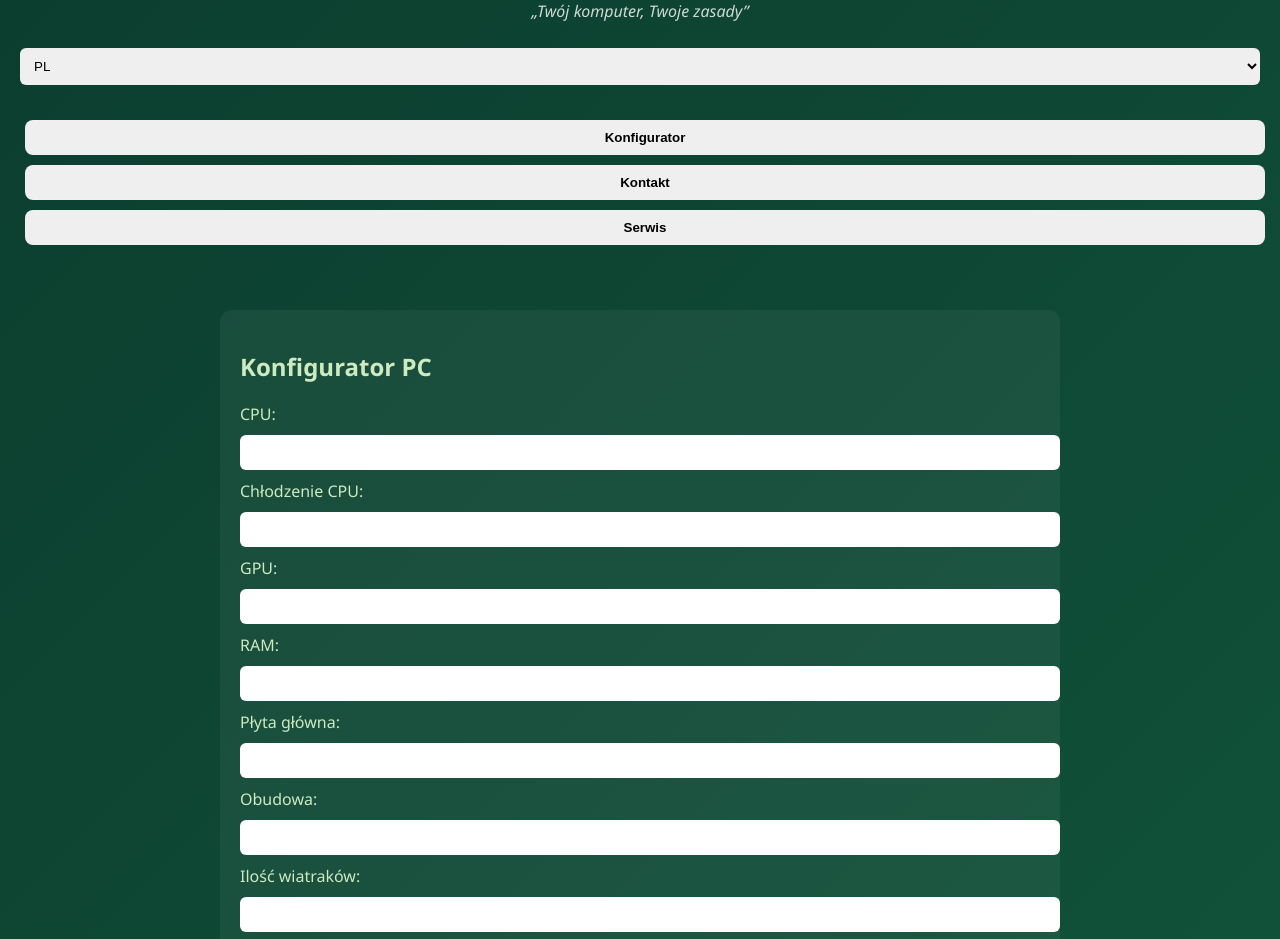
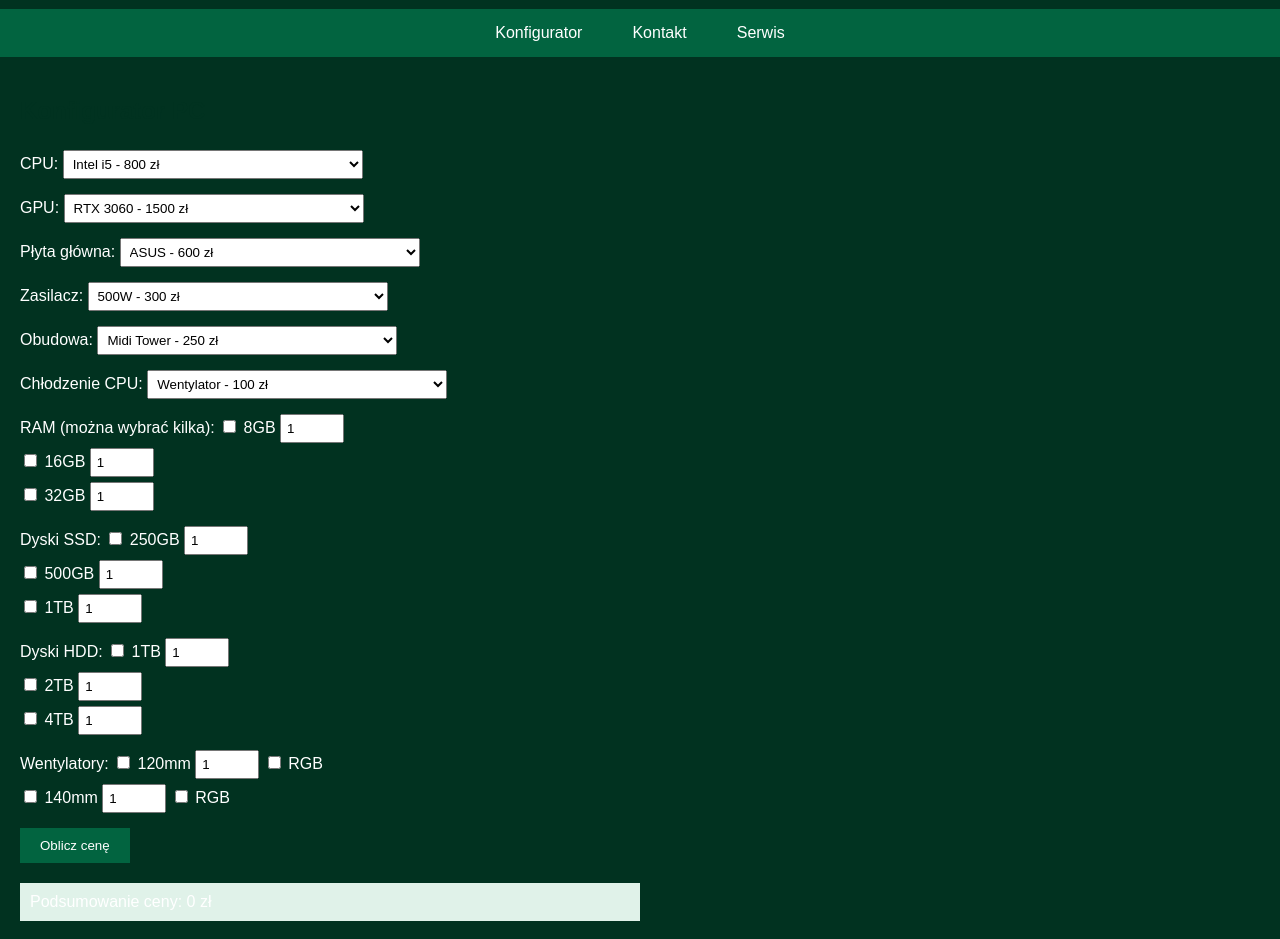
Before and after one commit to speede23/PC-Konfig, a plain HTML site: page index.html in a window 1280 px wide. Shown: the part 91-1030 px from the top of the page. Drawn offline with nearby package versions, Linux system fonts and the light colour scheme.

Commit message:
Add files via upload

```diff
--- a/index.html
+++ b/index.html
@@ -2,175 +2,247 @@
 <html lang="pl">
 <head>
 <meta charset="UTF-8">
-<meta name="viewport" content="width=device-width, initial-scale=1.0">
 <title>PC Konfig</title>
 <style>
-/* --- Ogólne --- */
-body { font-family: 'Segoe UI', Tahoma, Geneva, Verdana, sans-serif; margin:0; padding:0; transition:0.5s;}
-header { text-align:center; padding:20px; color:#fff;}
-h1 { margin:0; font-size:2.5em;}
-.quote { font-style:italic; font-size:1em; opacity:0.8;}
-nav { text-align:center; margin:20px 0; }
-nav button { padding:10px 20px; margin:5px; border:none; border-radius:8px; cursor:pointer; font-weight:bold; transition:0.3s; }
-nav button:hover { opacity:0.8; }
-main { padding:20px; }
+body {margin:0; font-family: Arial, sans-serif; background-color:#f0f0f0;}
+header {background-color:#013220; color:#fff; padding:20px; text-align:center;}
+header h1 {margin:0;} header p {font-style:italic; margin:5px 0 0 0;}
+nav {display:flex; justify-content:center; background-color:#026440;}
+nav a {color:#fff; padding:15px 25px; text-decoration:none;}
+nav a:hover {background-color:#028f5f;}
+section {padding:20px; display:none;}
+section.active {display:block;}
+h2 {color:#013220;}
+label {display:block; margin-top:10px;}
+select, input[type="number"], input[type="text"], input[type="email"], textarea {width:300px; padding:5px; margin-top:5px;}
+button {margin-top:15px; padding:10px 20px; background-color:#026440; color:#fff; border:none; cursor:pointer;}
+button:hover {background-color:#028f5f;}
+.summary {margin-top:20px; padding:10px; background-color:#e0f2e9; max-width:600px;}
+</style>
+</head>
+<body>
 
-/* --- Zakładki --- */
-.tab { display:none; max-width:800px; margin:auto; padding:20px; border-radius:12px; background-color:rgba(255,255,255,0.05);}
-input, select, textarea, button { width:100%; margin:10px 0; padding:10px; border-radius:6px; border:none;}
-button.submit-btn { background-color:#333; color:#fff; font-weight:bold; transition:0.3s; }
-button.submit-btn:hover { background-color:#555; }
-
-.price-list { background-color:rgba(255,255,255,0.05); padding:15px; border-radius:10px; margin-top:20px; }
-.price-list ul { list-style:none; padding:0; }
-.price-list li { padding:5px 0; }
-
-/* --- Gradienty podstron --- */
-body.config { background: linear-gradient(135deg, #0b3d2e, #145c40); color:#cdeac0;}
-body.contact { background: linear-gradient(135deg, #0b1d3d, #1a2f5c); color:#a0c4ff;}
-body.service { background: linear-gradient(135deg, #2e0b3d, #5c1a5c); color:#d1b3ff; }
-
-/* --- Responsywność --- */
-@media(max-width:600px){ h1{font-size:2em;} nav button{width:100%; margin:5px 0;} }
-</style>
-<script src="https://cdn.jsdelivr.net/npm/emailjs-com@3/dist/email.min.js"></script>
-</head>
-<body class="config">
 <header>
-<h1 id="title">PC Konfig</h1>
-<p class="quote" id="quote">„Twój komputer, Twoje zasady”</p>
-<select id="language-select">
-<option value="pl" selected>PL</option>
-<option value="en">EN</option>
-</select>
-<nav>
-<button onclick="showTab('config')">Konfigurator</button>
-<button onclick="showTab('contact')">Kontakt</button>
-<button onclick="showTab('service')">Serwis</button>
-</nav>
+<h1>PC Konfig</h1>
+<p>Twój komputer, Twój wybór!</p>
 </header>
 
-<main>
-<div id="config" class="tab">
-<form id="pc-config-form">
-<h2 id="config-title">Konfigurator PC</h2>
-<label data-pl="CPU:" data-en="CPU:">CPU:<input type="text" name="cpu"></label>
-<label data-pl="Chłodzenie CPU:" data-en="CPU Cooling:">Chłodzenie CPU:<input type="text" name="cooling"></label>
-<label data-pl="GPU:" data-en="GPU:">GPU:<input type="text" name="gpu"></label>
-<label data-pl="RAM:" data-en="RAM:">RAM:<input type="text" name="ram"></label>
-<label data-pl="Płyta główna:" data-en="Motherboard:">Płyta główna:<input type="text" name="motherboard"></label>
-<label data-pl="Obudowa:" data-en="Case:">Obudowa:<input type="text" name="case"></label>
-<label data-pl="Ilość wiatraków:" data-en="Number of Fans:">Ilość wiatraków:<input type="number" name="fans" min="0"></label>
-<label data-pl="Wiatraki RGB:" data-en="Fans RGB:">Wiatraki RGB:<select name="fans-rgb"><option>Tak</option><option>Nie</option></select></label>
-<label data-pl="Zasilacz:" data-en="Power Supply:">Zasilacz:<input type="text" name="psu"></label>
-<label data-pl="Ilość dysków HDD:" data-en="Number of HDD:">Ilość dysków HDD:<input type="number" name="hdd" min="0"></label>
-<label data-pl="Ilość dysków SSD:" data-en="Number of SSD:">Ilość dysków SSD:<input type="number" name="ssd" min="0"></label>
+<nav>
+    <a href="#" onclick="showSection('konfigurator')">Konfigurator</a>
+    <a href="#" onclick="showSection('kontakt')">Kontakt</a>
+    <a href="#" onclick="showSection('serwis')">Serwis</a>
+</nav>
 
-<h3 data-pl="Dane klienta" data-en="Client Info">Dane klienta</h3>
-<label data-pl="Imię i nazwisko:" data-en="Full Name:">Imię i nazwisko:<input type="text" name="name" required></label>
-<label data-pl="Numer telefonu:" data-en="Phone Number:">Numer telefonu:<input type="text" name="phone" required></label>
-<label data-pl="Email:" data-en="Email:">Email:<input type="email" name="email" required></label>
-<label data-pl="Adres paczkomatu:" data-en="Parcel Address:">Adres paczkomatu:<input type="text" name="parcel"></label>
-<label data-pl="Dodatkowe informacje:" data-en="Additional Info:">Dodatkowe informacje:<textarea name="notes"></textarea></label>
+<section id="konfigurator" class="active" style="background-color:#013220; color:#fff;">
+<h2>Konfigurator PC</h2>
 
-<button type="submit" class="submit-btn" data-pl="Wyślij konfigurację" data-en="Send Configuration">Wyślij konfigurację</button>
+<!-- CPU -->
+<label>CPU:
+<select id="cpu">
+<option value="Intel i5" data-price="800">Intel i5 - 800 zł</option>
+<option value="Intel i7" data-price="1200">Intel i7 - 1200 zł</option>
+<option value="AMD Ryzen 5" data-price="900">AMD Ryzen 5 - 900 zł</option>
+<option value="AMD Ryzen 7" data-price="1300">AMD Ryzen 7 - 1300 zł</option>
+</select>
+</label>
+
+<!-- GPU -->
+<label>GPU:
+<select id="gpu">
+<option value="RTX 3060" data-price="1500">RTX 3060 - 1500 zł</option>
+<option value="RTX 4070" data-price="3000">RTX 4070 - 3000 zł</option>
+<option value="RX 6700" data-price="1400">RX 6700 - 1400 zł</option>
+<option value="RX 6800" data-price="2800">RX 6800 - 2800 zł</option>
+</select>
+</label>
+
+<!-- Płyta główna -->
+<label>Płyta główna:
+<select id="mb">
+<option value="ASUS" data-price="600">ASUS - 600 zł</option>
+<option value="MSI" data-price="550">MSI - 550 zł</option>
+<option value="Gigabyte" data-price="580">Gigabyte - 580 zł</option>
+</select>
+</label>
+
+<!-- Zasilacz -->
+<label>Zasilacz:
+<select id="psu">
+<option value="500W" data-price="300">500W - 300 zł</option>
+<option value="650W" data-price="400">650W - 400 zł</option>
+<option value="750W" data-price="500">750W - 500 zł</option>
+</select>
+</label>
+
+<!-- Obudowa -->
+<label>Obudowa:
+<select id="case">
+<option value="Midi Tower" data-price="250">Midi Tower - 250 zł</option>
+<option value="Full Tower" data-price="400">Full Tower - 400 zł</option>
+<option value="Mini Tower" data-price="200">Mini Tower - 200 zł</option>
+</select>
+</label>
+
+<!-- Chłodzenie CPU -->
+<label>Chłodzenie CPU:
+<select id="cooling">
+<option value="Wentylator" data-price="100">Wentylator - 100 zł</option>
+<option value="AiO 240mm" data-price="300">AiO 240mm - 300 zł</option>
+<option value="AiO 360mm" data-price="500">AiO 360mm - 500 zł</option>
+</select>
+</label>
+
+<!-- RAM -->
+<label>RAM (można wybrać kilka):
+<input type="checkbox" class="ram" data-price="200" value="8GB"> 8GB
+<input type="number" class="ram-qty" min="1" value="1" style="width:50px;"><br>
+<input type="checkbox" class="ram" data-price="350" value="16GB"> 16GB
+<input type="number" class="ram-qty" min="1" value="1" style="width:50px;"><br>
+<input type="checkbox" class="ram" data-price="600" value="32GB"> 32GB
+<input type="number" class="ram-qty" min="1" value="1" style="width:50px;">
+</label>
+
+<!-- Dyski SSD -->
+<label>Dyski SSD:
+<input type="checkbox" class="ssd" data-price="300" value="250GB"> 250GB
+<input type="number" class="ssd-qty" min="1" value="1" style="width:50px;"><br>
+<input type="checkbox" class="ssd" data-price="500" value="500GB"> 500GB
+<input type="number" class="ssd-qty" min="1" value="1" style="width:50px;"><br>
+<input type="checkbox" class="ssd" data-price="900" value="1TB"> 1TB
+<input type="number" class="ssd-qty" min="1" value="1" style="width:50px;">
+</label>
+
+<!-- Dyski HDD -->
+<label>Dyski HDD:
+<input type="checkbox" class="hdd" data-price="200" value="1TB"> 1TB
+<input type="number" class="hdd-qty" min="1" value="1" style="width:50px;"><br>
+<input type="checkbox" class="hdd" data-price="350" value="2TB"> 2TB
+<input type="number" class="hdd-qty" min="1" value="1" style="width:50px;"><br>
+<input type="checkbox" class="hdd" data-price="600" value="4TB"> 4TB
+<input type="number" class="hdd-qty" min="1" value="1" style="width:50px;">
+</label>
+
+<!-- Wentylatory -->
+<label>Wentylatory:
+<input type="checkbox" class="fan" data-price="50" value="120mm"> 120mm
+<input type="number" class="fan-qty" min="1" value="1" style="width:50px;">
+<input type="checkbox" class="fan-rgb" value="rgb"> RGB<br>
+<input type="checkbox" class="fan" data-price="70" value="140mm"> 140mm
+<input type="number" class="fan-qty" min="1" value="1" style="width:50px;">
+<input type="checkbox" class="fan-rgb" value="rgb"> RGB
+</label>
+
+<button onclick="calculatePrice()">Oblicz cenę</button>
+<div class="summary" id="summary">Podsumowanie ceny: 0 zł</div>
+</section>
+
+<section id="kontakt">
+<h2>Kontakt</h2>
+<form id="contact-form">
+<label>Imię i nazwisko:<input type="text" name="name" required></label>
+<label>Numer telefonu:<input type="text" name="phone" required></label>
+<label>Adres email:<input type="email" name="email" required></label>
+<label>Co chcesz zamówić:<textarea name="message" required></textarea></label>
+<button type="submit">Wyślij</button>
 </form>
+</section>
 
-<div class="price-list">
-<h3 data-pl="Cennik" data-en="Price List">Cennik</h3>
-<ul>
-<li data-pl="CPU: 500 zł" data-en="CPU: 500 PLN">CPU: 500 zł</li>
-<li data-pl="Chłodzenie CPU: 150 zł" data-en="CPU Cooling: 150 PLN">Chłodzenie CPU: 150 zł</li>
-<li data-pl="GPU: 1200 zł" data-en="GPU: 1200 PLN">GPU: 1200 zł</li>
-<li data-pl="RAM: 300 zł" data-en="RAM: 300 PLN">RAM: 300 zł</li>
-<li data-pl="Płyta główna: 400 zł" data-en="Motherboard: 400 PLN">Płyta główna: 400 zł</li>
-<li data-pl="Obudowa: 200 zł" data-en="Case: 200 PLN">Obudowa: 200 zł</li>
-<li data-pl="Zasilacz: 250 zł" data-en="Power Supply: 250 PLN">Zasilacz: 250 zł</li>
-<li data-pl="Wiatraki: 50 zł/szt." data-en="Fans: 50 PLN/pcs">Wiatraki: 50 zł/szt.</li>
-<li data-pl="Dyski HDD: 100 zł/szt." data-en="HDD: 100 PLN/pcs">Dyski HDD: 100 zł/szt.</li>
-<li data-pl="Dyski SSD: 200 zł/szt." data-en="SSD: 200 PLN/pcs">Dyski SSD: 200 zł/szt.</li>
-</ul>
-</div>
-<div id="total-price">Łączna cena: 0 zł</div>
-</div>
+<section id="serwis" style="background-color:#001f3f; color:#fff;">
+<h2>Serwis</h2>
+<form id="service-form">
+<label>Imię i nazwisko:<input type="text" name="name" required></label>
+<label>Numer telefonu:<input type="text" name="phone" required></label>
+<label>Adres email:<input type="email" name="email" required></label>
+<label>Opis problemu:<textarea name="problem" required></textarea></label>
+<button type="submit">Wyślij</button>
+</form>
+<p>Dostawa komputera i jego odbiór jest osobisty.</p>
+</section>
 
-<div id="contact" class="tab">
-<form id="contact-form">
-<label data-pl="Imię i nazwisko:" data-en="Full Name:">Imię i nazwisko:<input type="text" name="name"></label>
-<label data-pl="Numer telefonu:" data-en="Phone Number:">Numer telefonu:<input type="text" name="phone"></label>
-<label data-pl="Email:" data-en="Email:">Email:<input type="email" name="email"></label>
-<label data-pl="Wiadomość:" data-en="Message:">Wiadomość:<textarea name="message"></textarea></label>
-<button type="submit" class="submit-btn" data-pl="Wyślij" data-en="Send">Wyślij</button>
-</form>
-</div>
+<script src="https://cdn.jsdelivr.net/npm/emailjs-com@3/dist/email.min.js"></script>
+<script>
+// Zainicjalizuj EmailJS
+emailjs.init("cYT-_FzYFV23XSUV-");
 
-<div id="service" class="tab">
-<form id="service-form">
-<label data-pl="Imię i nazwisko:" data-en="Full Name:">Imię i nazwisko:<input type="text" name="name" required></label>
-<label data-pl="Numer telefonu:" data-en="Phone Number:">Numer telefonu:<input type="text" name="phone" required></label>
-<label data-pl="Email:" data-en="Email:">Email:<input type="email" name="email" required></label>
-<label data-pl="Opis problemu:" data-en="Problem Description:">Opis problemu:<textarea name="problem" required></textarea></label>
-<button type="submit" class="submit-btn" data-pl="Wyślij zgłoszenie" data-en="Send Request">Wyślij zgłoszenie</button>
-</form>
-</div>
-</main>
+function showSection(id){
+    document.querySelectorAll("section").forEach(s=>s.classList.remove("active"));
+    document.getElementById(id).classList.add("active");
+}
 
-<script>
-// --- Zakładki ---
-function showTab(id){
-document.querySelectorAll('.tab').forEach(t=>t.style.display='none');
-document.getElementById(id).style.display='block';
-document.body.className = id==='config'?'config':id==='contact'?'contact':'service';
+// Obliczanie ceny
+function calculatePrice(){
+    let total = 0;
+    let summary = "Wybrane podzespoły:\n";
+
+    const addSelection = (el, name)=> {
+        const price = parseInt(el.selectedOptions ? el.selectedOptions[0].dataset.price : el.dataset.price);
+        total += price;
+        summary += name + ": " + (el.selectedOptions ? el.selectedOptions[0].value : el.value) + " - " + price + " zł\n";
+    };
+
+    addSelection(document.getElementById('cpu'), "CPU");
+    addSelection(document.getElementById('gpu'), "GPU");
+    addSelection(document.getElementById('mb'), "Płyta główna");
+    addSelection(document.getElementById('psu'), "Zasilacz");
+    addSelection(document.getElementById('case'), "Obudowa");
+    addSelection(document.getElementById('cooling'), "Chłodzenie CPU");
+
+    // RAM
+    document.querySelectorAll('.ram').forEach((el,i)=>{
+        if(el.checked){
+            let qty = parseInt(document.querySelectorAll('.ram-qty')[i].value);
+            let price = parseInt(el.dataset.price)*qty;
+            total += price;
+            summary += "RAM: "+el.value+" x"+qty+" - "+price+" zł\n";
+        }
+    });
+    // SSD
+    document.querySelectorAll('.ssd').forEach((el,i)=>{
+        if(el.checked){
+            let qty = parseInt(document.querySelectorAll('.ssd-qty')[i].value);
+            let price = parseInt(el.dataset.price)*qty;
+            total += price;
+            summary += "SSD: "+el.value+" x"+qty+" - "+price+" zł\n";
+        }
+    });
+    // HDD
+    document.querySelectorAll('.hdd').forEach((el,i)=>{
+        if(el.checked){
+            let qty = parseInt(document.querySelectorAll('.hdd-qty')[i].value);
+            let price = parseInt(el.dataset.price)*qty;
+            total += price;
+            summary += "HDD: "+el.value+" x"+qty+" - "+price+" zł\n";
+        }
+    });
+    // Wentylatory
+    document.querySelectorAll('.fan').forEach((el,i)=>{
+        if(el.checked){
+            let qty = parseInt(document.querySelectorAll('.fan-qty')[i].value);
+            let price = parseInt(el.dataset.price)*qty;
+            let rgb = document.querySelectorAll('.fan-rgb')[i].checked ? " RGB" : "";
+            total += price;
+            summary += "Wentylator: "+el.value+" x"+qty+rgb+" - "+price+" zł\n";
+        }
+    });
+
+    summary += "Łącznie: "+total+" zł";
+    document.getElementById('summary').innerText = summary;
 }
-showTab('config');
 
-// --- Liczenie ceny ---
-const prices = {cpu:500,cooling:150,gpu:1200,ram:300,motherboard:400,case:200,fans:50,psu:250,hdd:100,ssd:200};
-const form = document.getElementById('pc-config-form');
-form?.addEventListener('input', ()=>{
-let total=0;
-total+=prices.cpu*(form.cpu.value?1:0);
-total+=prices.cooling*(form.cooling.value?1:0);
-total+=prices.gpu*(form.gpu.value?1:0);
-total+=prices.ram*(form.ram.value?1:0);
-total+=prices.motherboard*(form.motherboard.value?1:0);
-total+=prices.case*(form.case.value?1:0);
-total+=prices.psu*(form.psu.value?1:0);
-total+=prices.fans*parseInt(form.fans.value||0);
-total+=prices.hdd*parseInt(form.hdd.value||0);
-total+=prices.ssd*parseInt(form.ssd.value||0);
-document.getElementById('total-price').textContent=(document.getElementById('language-select').value==='pl'?"Łączna cena: ":"Total price: ")+total+" zł";
+// Formularz kontaktowy
+document.getElementById('contact-form').addEventListener('submit', function(e){
+    e.preventDefault();
+    emailjs.sendForm('service_j52aq3o','template_ff0tc6j',this)
+    .then(()=>{ alert("Wiadomość wysłana!"); this.reset(); })
+    .catch(()=>{ alert("Błąd wysyłki!"); });
 });
 
-// --- EmailJS ---
-emailjs.init('YOUR_USER_ID');
-form?.addEventListener('submit', e=>{ e.preventDefault();
-emailjs.send('service_j52aq3o','template_ff0tc6j',{
-cpu: form.cpu.value, cooling: form.cooling.value, gpu: form.gpu.value, ram: form.ram.value,
-motherboard: form.motherboard.value, case: form.case.value, fans: form.fans.value, fans_rgb: form['fans-rgb'].value,
-psu: form.psu.value, hdd: form.hdd.value, ssd: form.ssd.value,
-name: form.name.value, phone: form.phone.value, email: form.email.value, parcel: form.parcel.value, notes: form.notes.value
-}).then(()=>alert(document.getElementById('language-select').value==='pl'?"Wysłano!":"Sent!"),err=>alert(JSON.stringify(err)));
-});
-document.getElementById('contact-form')?.addEventListener('submit', e=>{ e.preventDefault();
-const f=e.target;
-emailjs.send('service_j52aq3o','template_ff0tc6j',{
-name:f.name.value, phone:f.phone.value, email:f.email.value, message:f.message.value
-}).then(()=>alert(document.getElementById('language-select').value==='pl'?"Wysłano!":"Sent!"),err=>alert(JSON.stringify(err)));
-});
-document.getElementById('service-form')?.addEventListener('submit', e=>{ e.preventDefault();
-const f=e.target;
-emailjs.send('service_j52aq3o','template_0fssvdn',{
-name:f.name.value, phone:f.phone.value, email:f.email.value, problem:f.problem.value
-}).then(()=>alert(document.getElementById('language-select').value==='pl'?"Wysłano!":"Sent!"),err=>alert(JSON.stringify(err)));
-});
-
-// --- Tłumaczenia ---
-document.getElementById('language-select').addEventListener('change', ()=>{
-let lang=document.getElementById('language-select').value;
-document.querySelectorAll('[data-pl]').forEach(el=>{
-el.textContent=el.getAttribute('data-'+lang);
-});
+// Formularz serwisowy
+document.getElementById('service-form').addEventListener('submit', function(e){
+    e.preventDefault();
+    emailjs.sendForm('service_j52aq3o','template_0fssvdn',this)
+    .then(()=>{ alert("Zgłoszenie wysłane!"); this.reset(); })
+    .catch(()=>{ alert("Błąd wysyłki!"); });
 });
 </script>
 </body>
```
